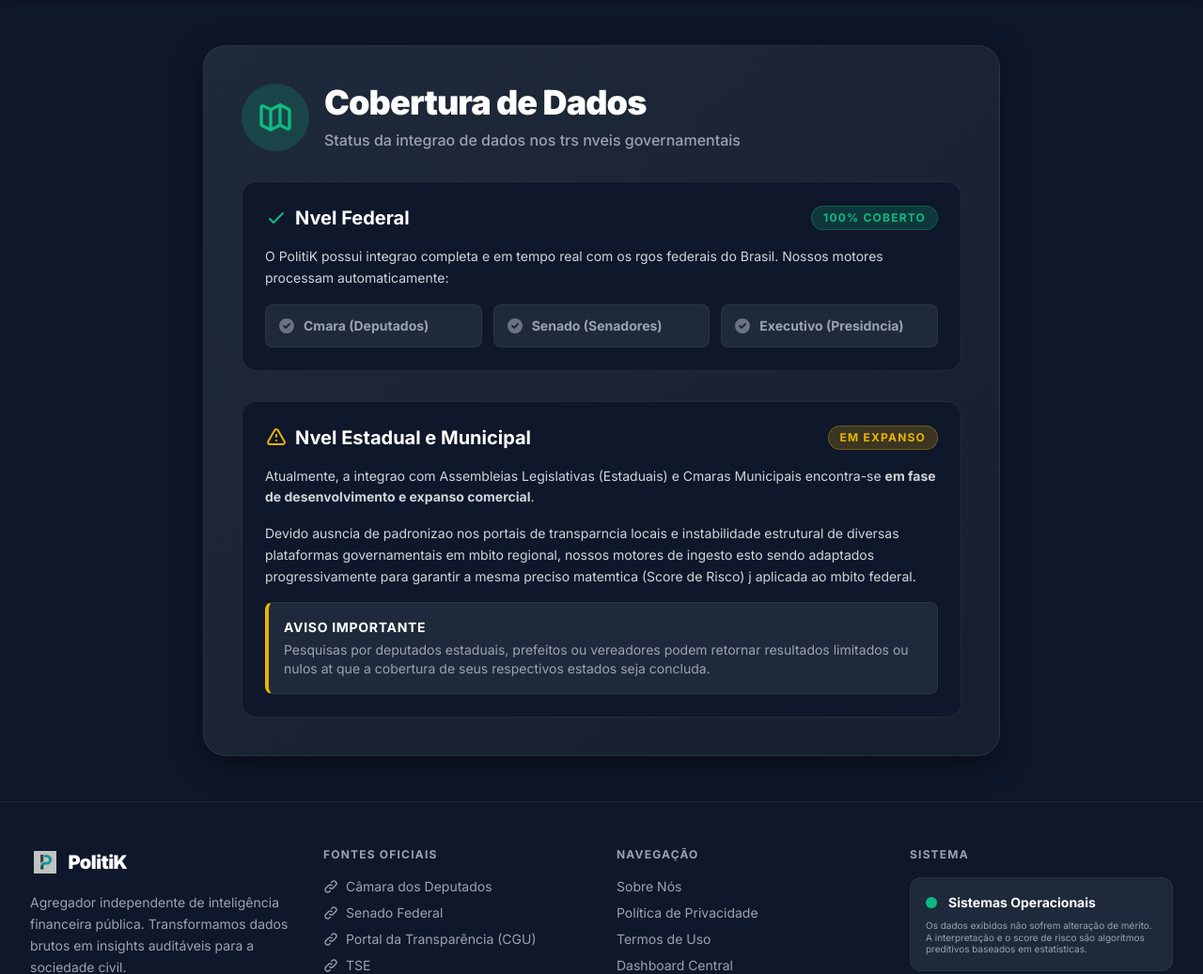
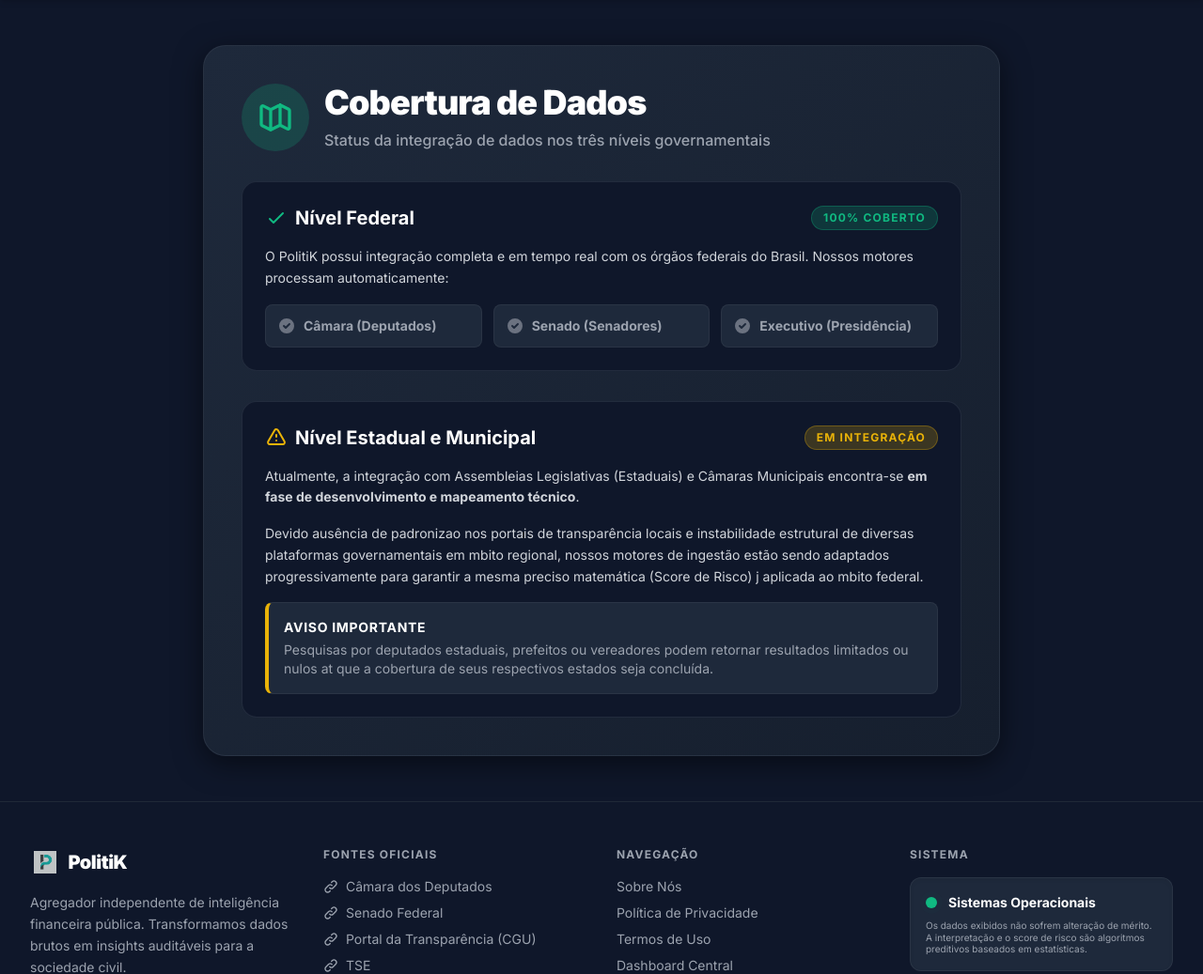
Before and after one commit to Luizzz21/PolitiK, a Django app: page /comunidade/ in a window 1280 px wide. Shown: the part 65-1102 px from the top of the page at 94% size. Run offline with Django 4.2, Linux system fonts and the light colour scheme; parts of the project's set-up code (start-up, migrations or seed data) failed here and were passed over; some libraries are stand-ins or nearby versions.

Commit message:
fix: change commercial wording to institutional technical wording

```diff
--- a/politik_django/templates/comunidade.html
+++ b/politik_django/templates/comunidade.html
@@ -15,7 +15,7 @@
             </div>
             <div>
                 <h1 class="text-3xl sm:text-4xl font-black text-white tracking-tight">Cobertura de Dados</h1>
-                <p class="text-gray-400 mt-2 font-medium">Status da integrao de dados nos trs nveis governamentais</p>
+                <p class="text-gray-400 mt-2 font-medium">Status da integração de dados nos três níveis governamentais</p>
             </div>
         </div>
 
@@ -25,17 +25,17 @@
                 <div class="flex items-center justify-between mb-4">
                     <h3 class="text-xl font-bold text-white flex items-center gap-2">
                         <svg class="w-6 h-6 text-[#10B981]" fill="none" stroke="currentColor" viewBox="0 0 24 24"><path stroke-linecap="round" stroke-linejoin="round" stroke-width="2" d="M5 13l4 4L19 7"></path></svg>
-                        Nvel Federal
+                        Nível Federal
                     </h3>
                     <span class="px-3 py-1 bg-[#10B981]/20 text-[#10B981] font-bold text-xs rounded-full uppercase tracking-widest border border-[#10B981]/30">100% Coberto</span>
                 </div>
                 <p class="text-gray-300 text-sm leading-relaxed mb-4">
-                    O PolitiK possui integrao completa e em tempo real com os rgos federais do Brasil. Nossos motores processam automaticamente:
+                    O PolitiK possui integração completa e em tempo real com os órgãos federais do Brasil. Nossos motores processam automaticamente:
                 </p>
                 <ul class="grid grid-cols-1 md:grid-cols-3 gap-3">
                     <li class="flex items-center gap-2 text-sm text-gray-400 font-bold bg-[#1E293B] p-3 rounded-lg border border-gray-700/50">
                         <svg class="w-5 h-5 text-gray-500" fill="currentColor" viewBox="0 0 20 20"><path fill-rule="evenodd" d="M10 18a8 8 0 100-16 8 8 0 000 16zm3.707-9.293a1 1 0 00-1.414-1.414L9 10.586 7.707 9.293a1 1 0 00-1.414 1.414l2 2a1 1 0 001.414 0l4-4z" clip-rule="evenodd"></path></svg>
-                        Cmara (Deputados)
+                        Câmara (Deputados)
                     </li>
                     <li class="flex items-center gap-2 text-sm text-gray-400 font-bold bg-[#1E293B] p-3 rounded-lg border border-gray-700/50">
                         <svg class="w-5 h-5 text-gray-500" fill="currentColor" viewBox="0 0 20 20"><path fill-rule="evenodd" d="M10 18a8 8 0 100-16 8 8 0 000 16zm3.707-9.293a1 1 0 00-1.414-1.414L9 10.586 7.707 9.293a1 1 0 00-1.414 1.414l2 2a1 1 0 001.414 0l4-4z" clip-rule="evenodd"></path></svg>
@@ -43,7 +43,7 @@
                     </li>
                     <li class="flex items-center gap-2 text-sm text-gray-400 font-bold bg-[#1E293B] p-3 rounded-lg border border-gray-700/50">
                         <svg class="w-5 h-5 text-gray-500" fill="currentColor" viewBox="0 0 20 20"><path fill-rule="evenodd" d="M10 18a8 8 0 100-16 8 8 0 000 16zm3.707-9.293a1 1 0 00-1.414-1.414L9 10.586 7.707 9.293a1 1 0 00-1.414 1.414l2 2a1 1 0 001.414 0l4-4z" clip-rule="evenodd"></path></svg>
-                        Executivo (Presidncia)
+                        Executivo (Presidência)
                     </li>
                 </ul>
             </section>
@@ -52,20 +52,20 @@
                 <div class="flex items-center justify-between mb-4">
                     <h3 class="text-xl font-bold text-white flex items-center gap-2">
                         <svg class="w-6 h-6 text-yellow-500" fill="none" stroke="currentColor" viewBox="0 0 24 24"><path stroke-linecap="round" stroke-linejoin="round" stroke-width="2" d="M12 9v2m0 4h.01m-6.938 4h13.856c1.54 0 2.502-1.667 1.732-3L13.732 4c-.77-1.333-2.694-1.333-3.464 0L3.34 16c-.77 1.333.192 3 1.732 3z"></path></svg>
-                        Nvel Estadual e Municipal
+                        Nível Estadual e Municipal
                     </h3>
-                    <span class="px-3 py-1 bg-yellow-500/20 text-yellow-500 font-bold text-xs rounded-full uppercase tracking-widest border border-yellow-500/30">Em Expanso</span>
+                    <span class="px-3 py-1 bg-yellow-500/20 text-yellow-500 font-bold text-xs rounded-full uppercase tracking-widest border border-yellow-500/30">Em Integração</span>
                 </div>
                 <div class="space-y-4">
                     <p class="text-gray-300 text-sm leading-relaxed">
-                        Atualmente, a integrao com Assembleias Legislativas (Estaduais) e Cmaras Municipais encontra-se <strong>em fase de desenvolvimento e expanso comercial</strong>.
+                        Atualmente, a integração com Assembleias Legislativas (Estaduais) e Câmaras Municipais encontra-se <strong>em fase de desenvolvimento e mapeamento técnico</strong>.
                     </p>
                     <p class="text-gray-300 text-sm leading-relaxed">
-                        Devido  ausncia de padronizao nos portais de transparncia locais e  instabilidade estrutural de diversas plataformas governamentais em mbito regional, nossos motores de ingesto esto sendo adaptados progressivamente para garantir a mesma preciso matemtica (Score de Risco) j aplicada ao mbito federal.
+                        Devido  ausência de padronizao nos portais de transparência locais e  instabilidade estrutural de diversas plataformas governamentais em mbito regional, nossos motores de ingestão estão sendo adaptados progressivamente para garantir a mesma preciso matemática (Score de Risco) j aplicada ao mbito federal.
                     </p>
                     <div class="bg-[#1E293B] p-4 rounded-lg border border-gray-700/50 mt-4 border-l-4 border-l-yellow-500">
                         <h4 class="font-bold text-white text-sm mb-1 uppercase tracking-wider">Aviso Importante</h4>
-                        <p class="text-gray-400 text-sm">Pesquisas por deputados estaduais, prefeitos ou vereadores podem retornar resultados limitados ou nulos at que a cobertura de seus respectivos estados seja concluda.</p>
+                        <p class="text-gray-400 text-sm">Pesquisas por deputados estaduais, prefeitos ou vereadores podem retornar resultados limitados ou nulos at que a cobertura de seus respectivos estados seja concluída.</p>
                     </div>
                 </div>
             </section>
```
